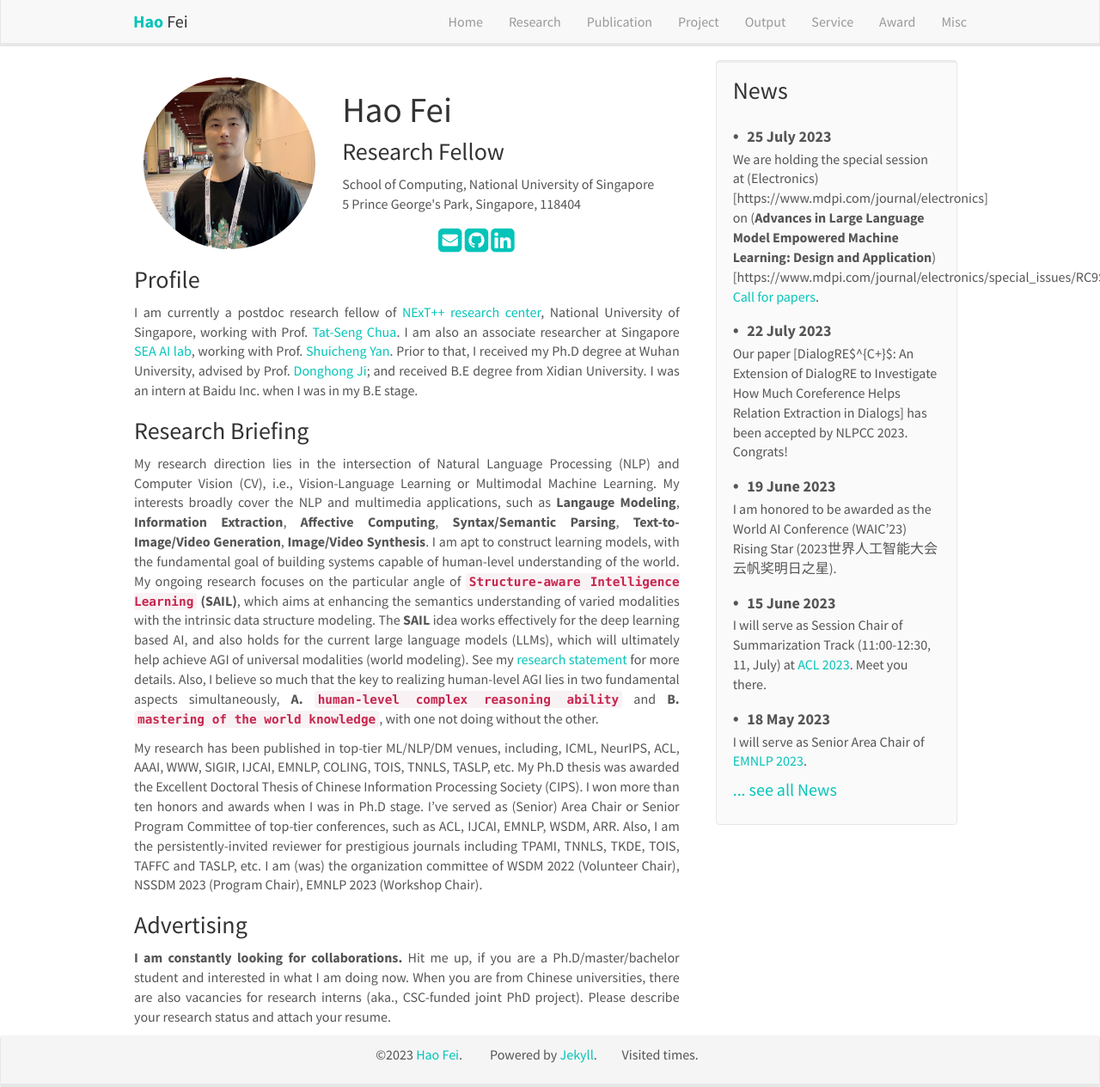
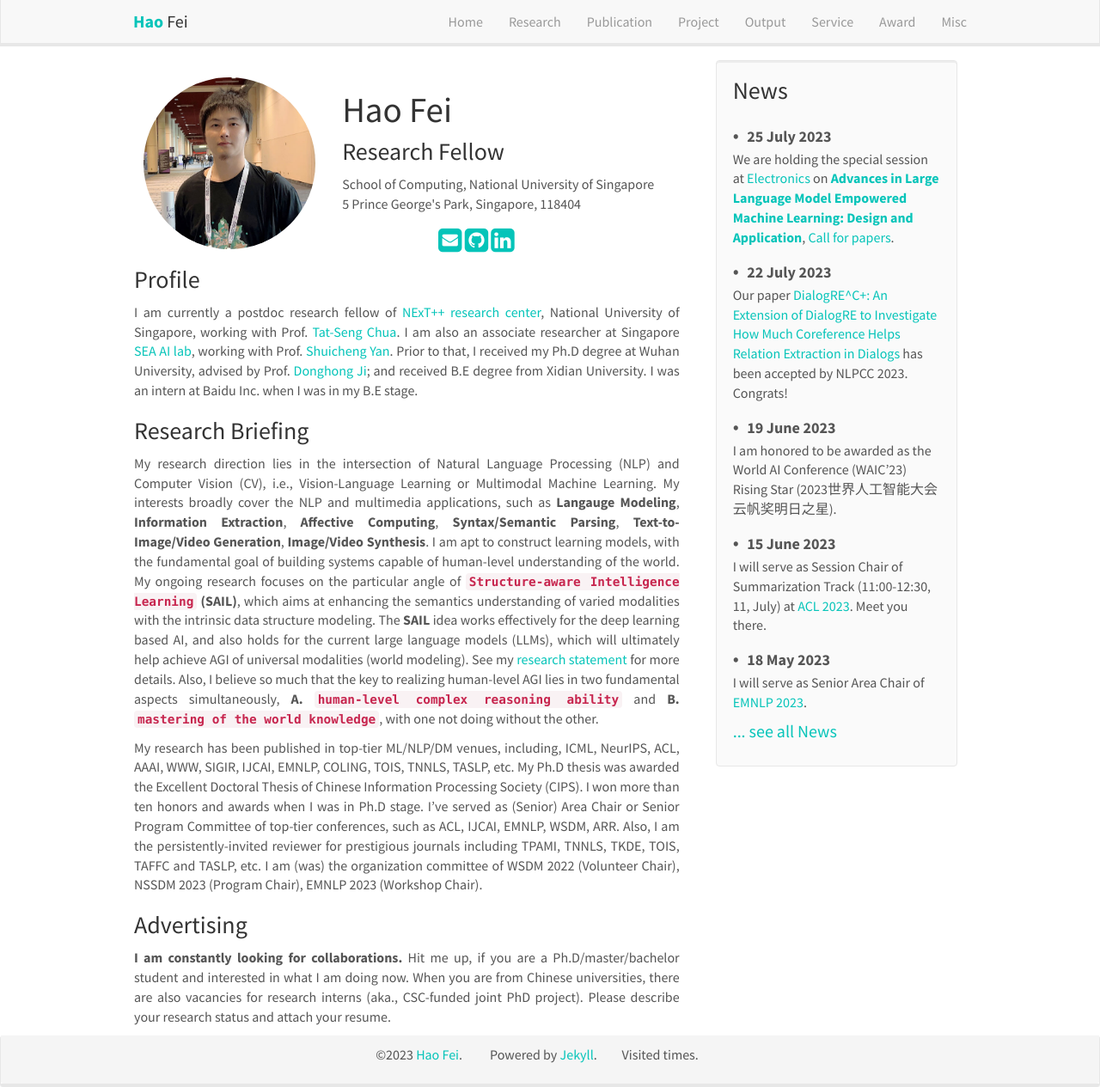
Before and after one commit to scofield7419/scofield7419.github.io, a Jekyll site: the page built from _pages/home.md, in a window 1280 px wide and 1265 px high. Shown: the whole window at 86% size. Built offline with Jekyll 4.4.1, drawn with Linux system fonts in a browser that asks for light colours; nearby versions of some CDN libraries; comment, search, counter and statistics services are not loaded; a style sheet for code colours, icons or effects is not loaded.

Commit message:
Update news.yml

```diff
--- a/_data/news.yml
+++ b/_data/news.yml
@@ -1,8 +1,8 @@
 - date: 25 July 2023
-  headline: "We are holding the special session at (Electronics)[https://www.mdpi.com/journal/electronics] on (**Advances in Large Language Model Empowered Machine Learning: Design and Application**)[https://www.mdpi.com/journal/electronics/special_issues/RC9S717EB3], [Call for papers](https://www.mdpi.com/journal/electronics/special_issues/RC9S717EB3)."
+  headline: "We are holding the special session at [Electronics](https://www.mdpi.com/journal/electronics) on [**Advances in Large Language Model Empowered Machine Learning: Design and Application**](https://www.mdpi.com/journal/electronics/special_issues/RC9S717EB3), [Call for papers](https://www.mdpi.com/journal/electronics/special_issues/RC9S717EB3)."
 
 - date: 22 July 2023
-  headline: "Our paper [DialogRE$^{C+}$: An Extension of DialogRE to Investigate How Much Coreference Helps Relation Extraction in Dialogs] has been accepted by NLPCC 2023. Congrats!"
+  headline: "Our paper [DialogRE^C+: An Extension of DialogRE to Investigate How Much Coreference Helps Relation Extraction in Dialogs]() has been accepted by NLPCC 2023. Congrats!"
 
 - date: 19 June 2023
   headline: "I am honored to be awarded as the World AI Conference (WAIC'23) Rising Star (2023世界人工智能大会云帆奖明日之星)."
```
